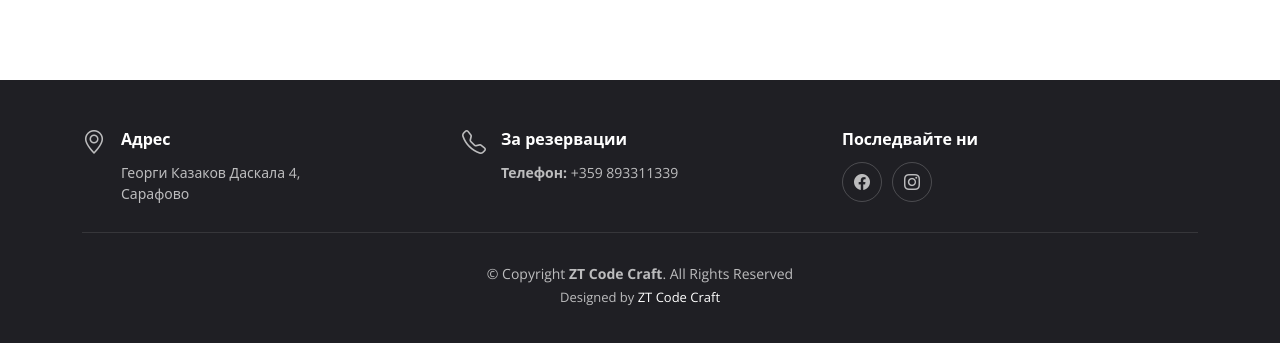
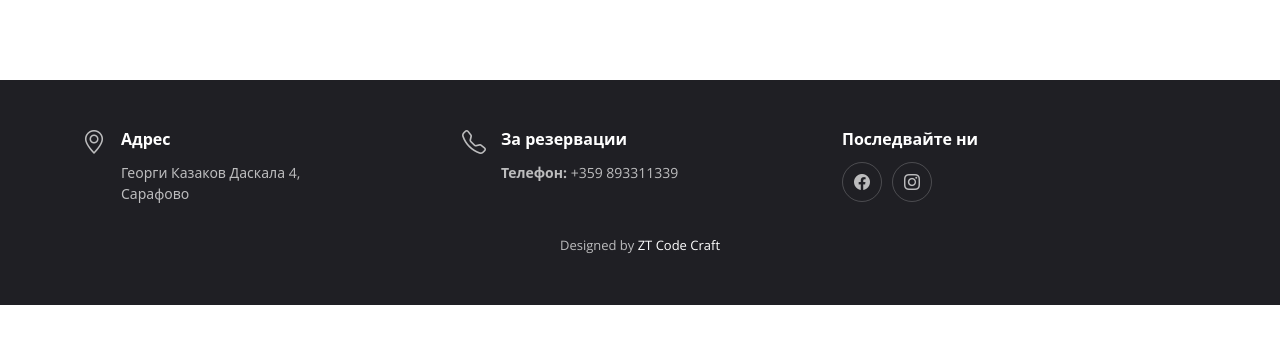
Before and after one commit to ZTCodeCraft/PArtDepot, a plain HTML site: page index.html in a window 1280 px wide. Shown: the part 4977-5320 px from the top of the page. After the commit the page ends 5282 px from the top, so only its background shows below. Drawn offline with nearby package versions, Linux system fonts and the light colour scheme.

Commit message:
updating credits

```diff
--- a/index.html
+++ b/index.html
@@ -437,9 +437,6 @@
     </div>
 
     <div class="container">
-      <div class="copyright">
-        &copy; Copyright <strong><span>ZT Code Craft</span></strong>. All Rights Reserved
-      </div>
       <div class="credits">
         Designed by <a href="">ZT Code Craft</a>
       </div>
```
